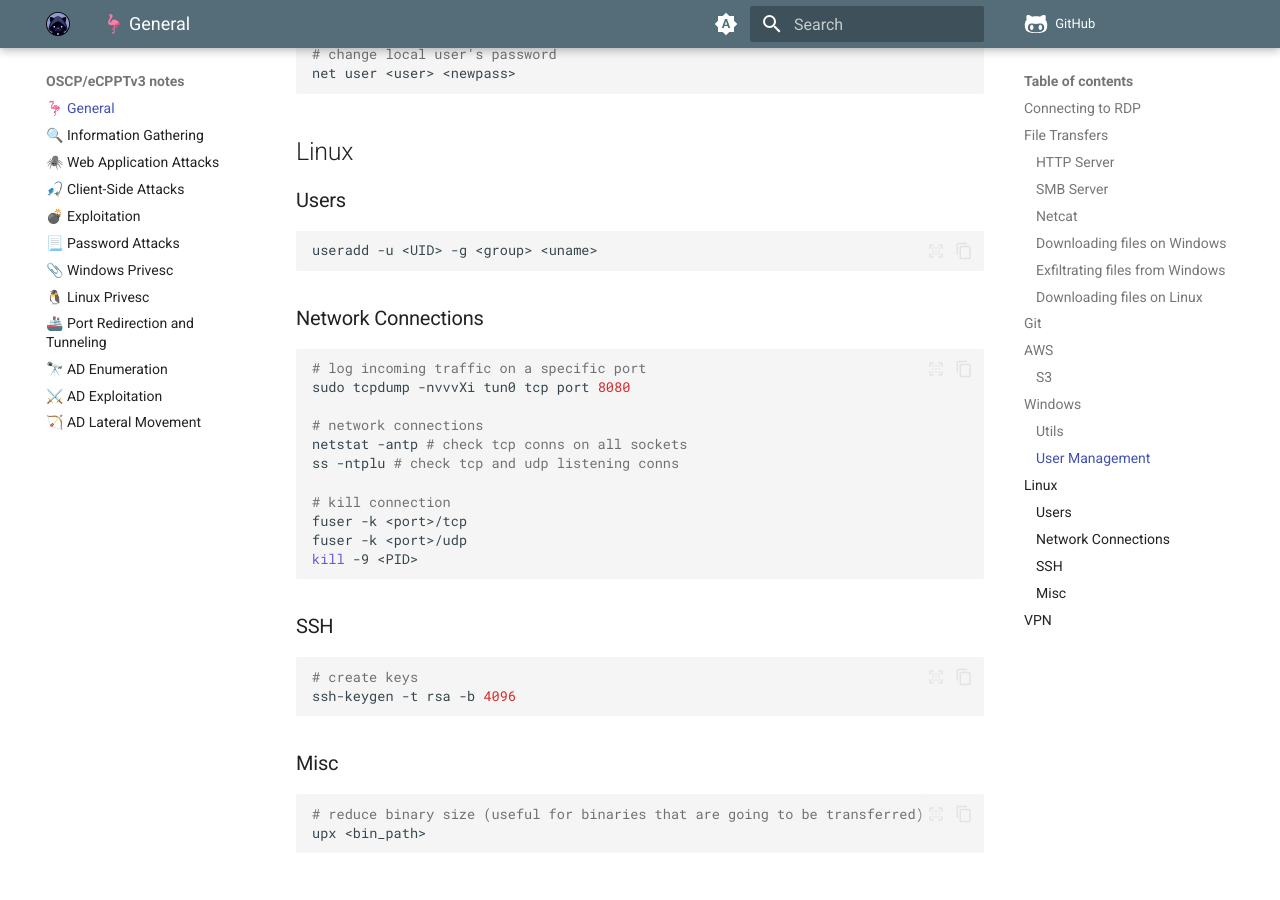
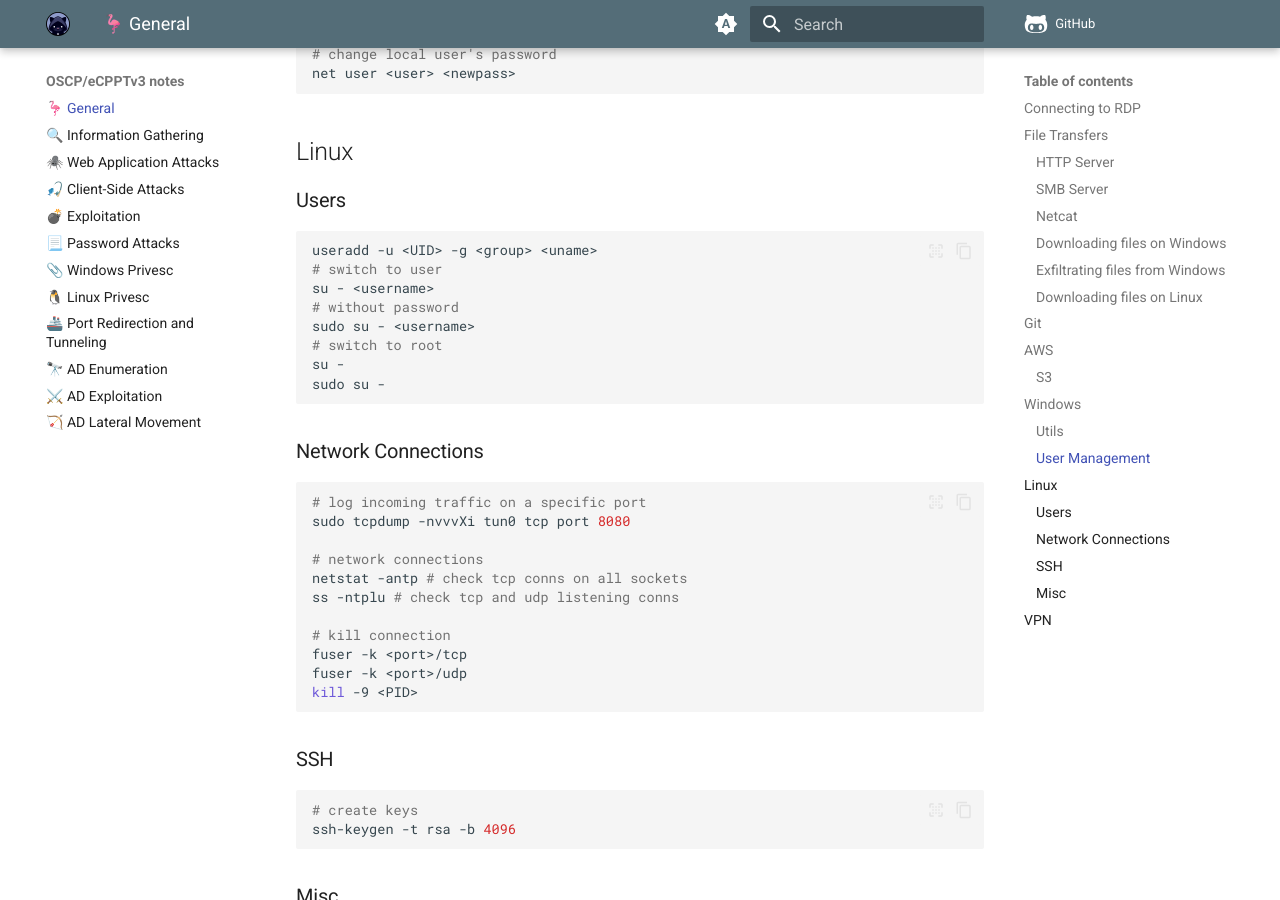
Before and after one commit to krovs/oscp-notes, an MkDocs documentation site: the page built from docs/index.md, in a window 1280 px wide and 900 px high, scrolled down 3220 px. Built offline with MkDocs 1.6.1 and Material for MkDocs 9.7.7, drawn with Linux system fonts in a browser that asks for light colours; comment, search, counter and statistics services are not loaded.

Commit message:
Add things

````diff
--- a/docs/index.md
+++ b/docs/index.md
@@ -165,6 +165,13 @@ net user <user> <newpass>
 
 ```shell
 useradd -u <UID> -g <group> <uname>
+# switch to user
+su - <username>
+# without password
+sudo su - <username>
+# switch to root
+su -
+sudo su -
 ```
 
 ### Network Connections
````
Also changed, not shown: docs/16_linux_privesc.md (+3 -0 lines), docs/10_information_gathering.md (line endings or trailing spaces).
